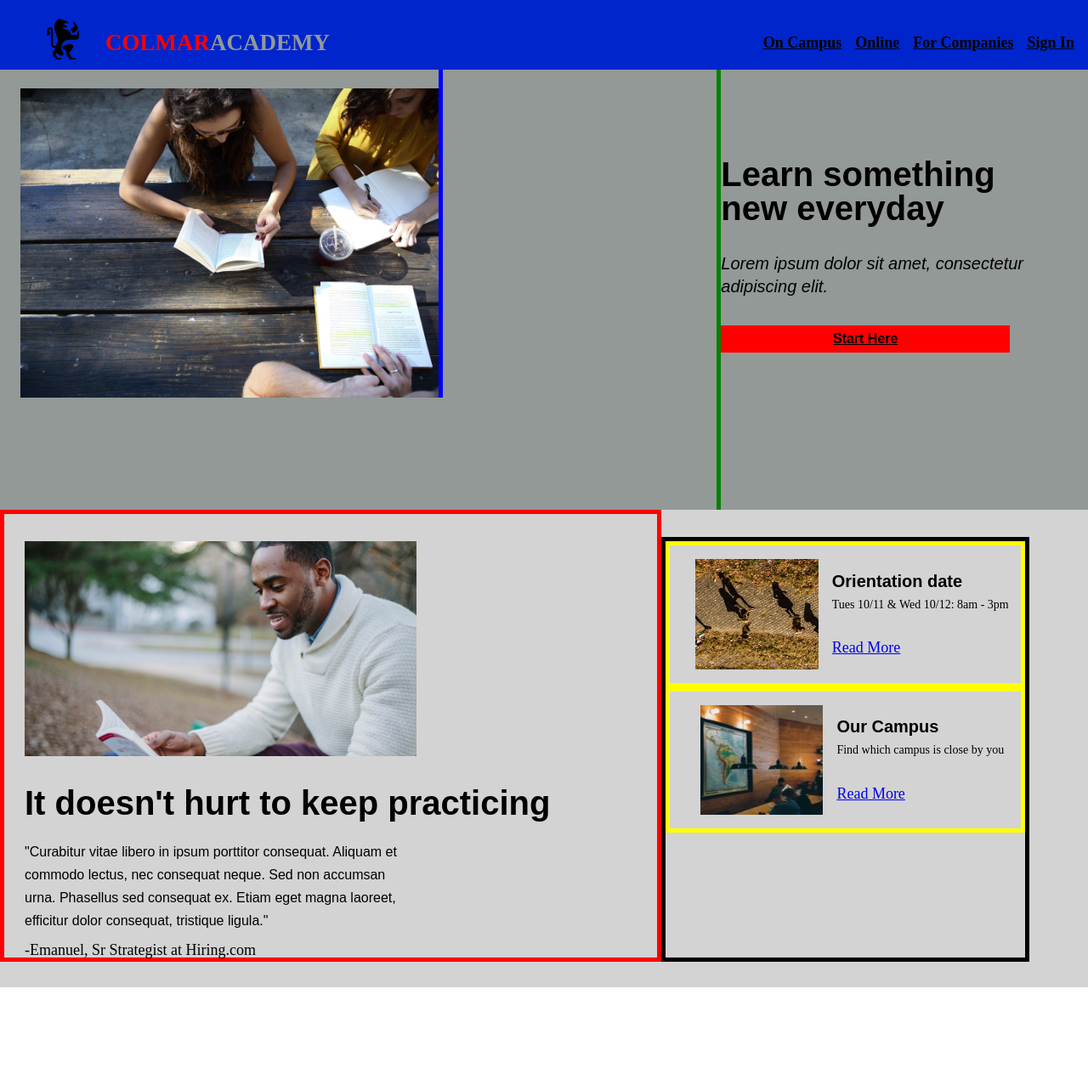
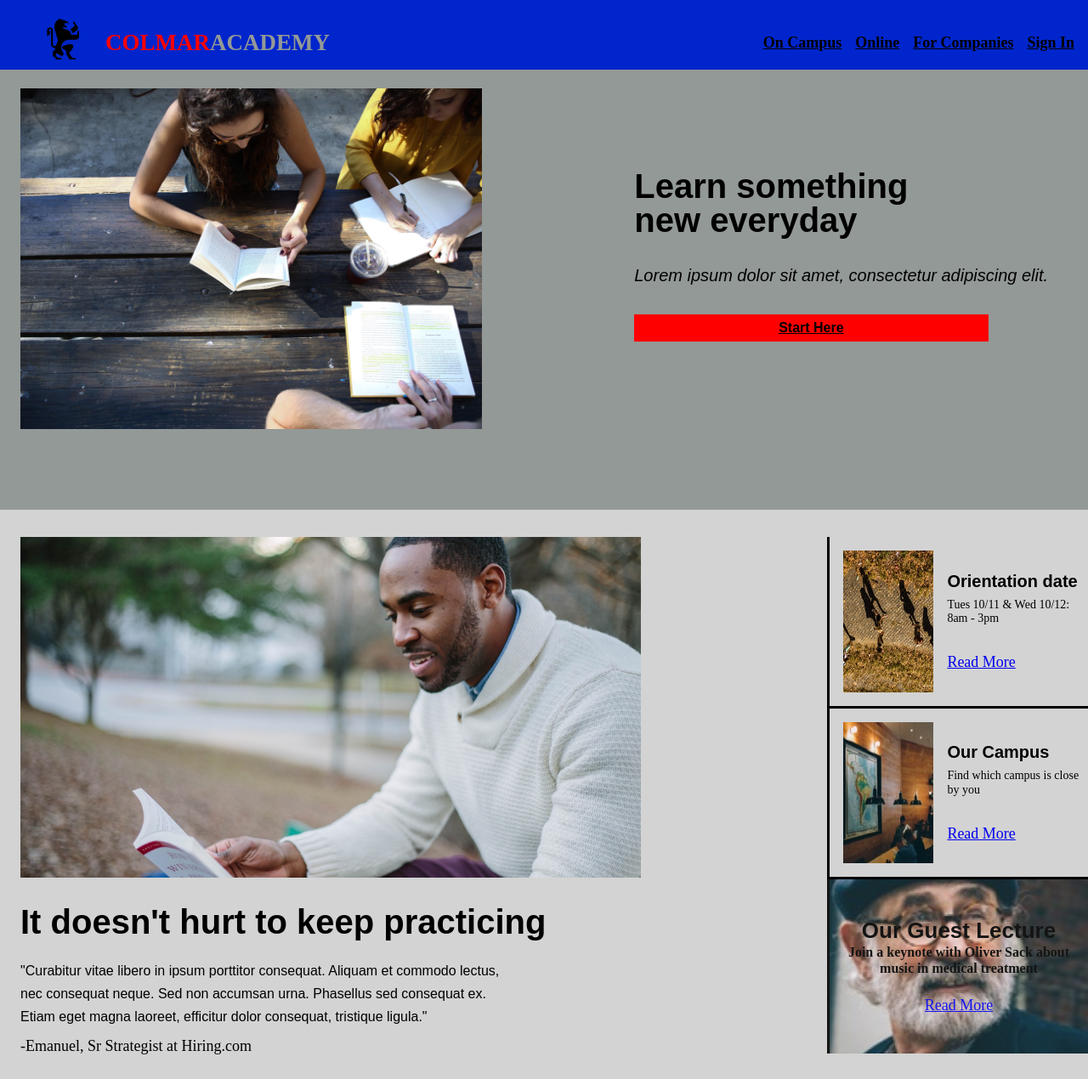
Before and after one commit to tspence83/ColmarAcademy, a plain HTML site: page index.html in a window 1280 px wide. Shown: the whole page at 85% size. Before the commit the page ends 1162 px from the top, so only its background shows below. Drawn offline with Linux system fonts and the light colour scheme.

Commit message:
Changed ratios and spacing

```diff
--- a/index.html
+++ b/index.html
@@ -52,14 +52,14 @@
           <a href="#">Read More</a>
       </div>
     </div>
-    <!--<div class="box3">
-      <img src="./resources/images/information-guest-lecture.jpg" />
+    <div class="box3">
+      <!--<img src="./resources/images/information-guest-lecture.jpg" />-->
       <div class="text">
         <h1>Our Guest Lecture</h1>
         <h3>Join a keynote with Oliver Sack about music in medical treatment</h3>
         <a href="#">Read More</a>
     </div>
-  </div>-->
+  </div>
   </div>
   </body>
 </html>
--- a/resources/css/style.css
+++ b/resources/css/style.css
@@ -67,20 +67,20 @@ li a:hover{
 
 .banner img{
   margin: 32px 40px 32px 24px;
-  width: 60%;
+  width: 75%;
   padding-top: 72px;
   max-height: 100%;
   margin-right: 32px;
-  border-right: 5px solid blue; /*troubleshoot*/
+  /*border-right: 5px solid blue; troubleshoot*/
 }
 
 .bannertext{
   display: flex;
   flex-flow: column;
-  width: 25.5rem;
+  width: 50%;
   margin-left: 1.25rem;
   justify-content: center;
-  border-left: 5px solid green; /*troubleshoot*/
+  /*border-left: 5px solid green; troubleshoot*/
   /*align-items: center;
   justify-content: flex-end;*/
 }
@@ -123,13 +123,17 @@ li a:hover{
 
 .information-image{
   display: block;
-  border: 5px solid red; /*use for troubleshooting width*/
-  width: 60%;
+  /*border: 5px solid red; use for troubleshooting width*/
+  /*width: 60%;*/
 }
 
 .information-image img{
   margin: 32px 24px;
-  max-width: 60%;
+  width: 75%;
+  display: flex;
+  align-items: center;
+  justify-content: center;
+  align-content: center;
 }
 
 .information-image h1{
@@ -157,17 +161,18 @@ li a:hover{
 .information-data{
   display: flex;
   flex-direction: column;
-  width: 423px;
+  width: 40%;
   height: auto;
   margin-top: 32px;
-  border: 5px solid black; /*troubleshoot*/
+  /*border: 5px solid black; troubleshoot*/
 }
 
 /*Information Box 1*/
 .information-data .box1{
   display: flex;
   justify-content: center;
-  border: 5px solid yellow;
+  border-left: 3px solid black;
+  border-bottom: 3px solid black;
   height: 33%;
 }
 
@@ -208,8 +213,9 @@ li a:hover{
 .information-data .box2{
   display: flex;
   justify-content: center;
-  border: 5px solid yellow;
   height: 33%;
+  border-bottom: 3px solid black;
+  border-left: 3px solid black;
 }
 
 .information-data .box2 img{
@@ -245,40 +251,55 @@ li a:hover{
   padding-top: 24px;
 }
 
-/*Information Block 3
+/*Information Block 3*/
+.information-data .box3{
+  background-image: url("../images/information-guest-lecture.jpg");
+  background-repeat: no-repeat;
+  background-position: center;
+  background-size: cover;
+  opacity: 0.9;
+  border-left: 3px solid black;
+}
+
 .information-data .box3{
   display: flex;
-  justify-content: center;
-  border: 5px solid yellow;
+  justify-content:;
+  /*border: 5px solid red;*/
+  height: 34%;
 }
 
-.information-data .box3 img{
-  width: 35%;
-  margin: 8px;
-}
+/*.information-data .box3 img{
+  position: absolute;
+  width: 12%;
+  margin: 16px;
+}*/
 
 .box3 .text{
   display: flex;
   flex-direction: column;
   justify-content: center;
+  align-items: center;
   line-height: 1.2;
 }
 
 .box3 h1{
-  display: flex;
-  flex-direction: column;
+  /*display: flex;*/
+  /*flex-direction: column;*/
+  /*align-items: center;*/
   font-family: sans-serif;
   font-weight: bold;
-  font-size: 20px;
+  font-size: 26px;
+  /*text-align: right;*/
 }
 
 .box3 h3{
   display: flex;
   flex-direction: column;
   font-size: 16px;
-  font-weight: lighter;
+  font-weight: bold;
+  text-align: center;
 }
 
 .box3 a{
   padding-top: 24px;
-}*/
+}
```
